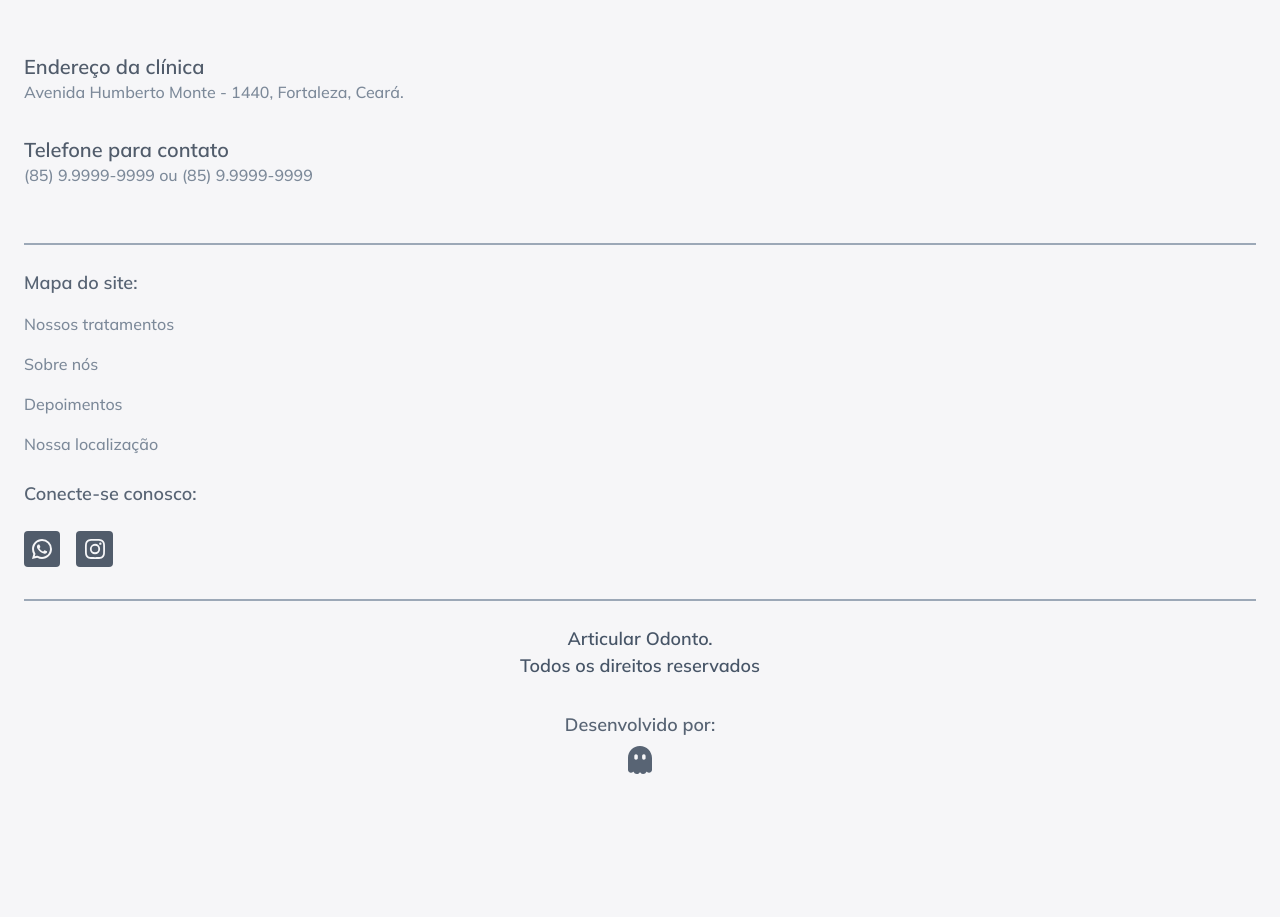
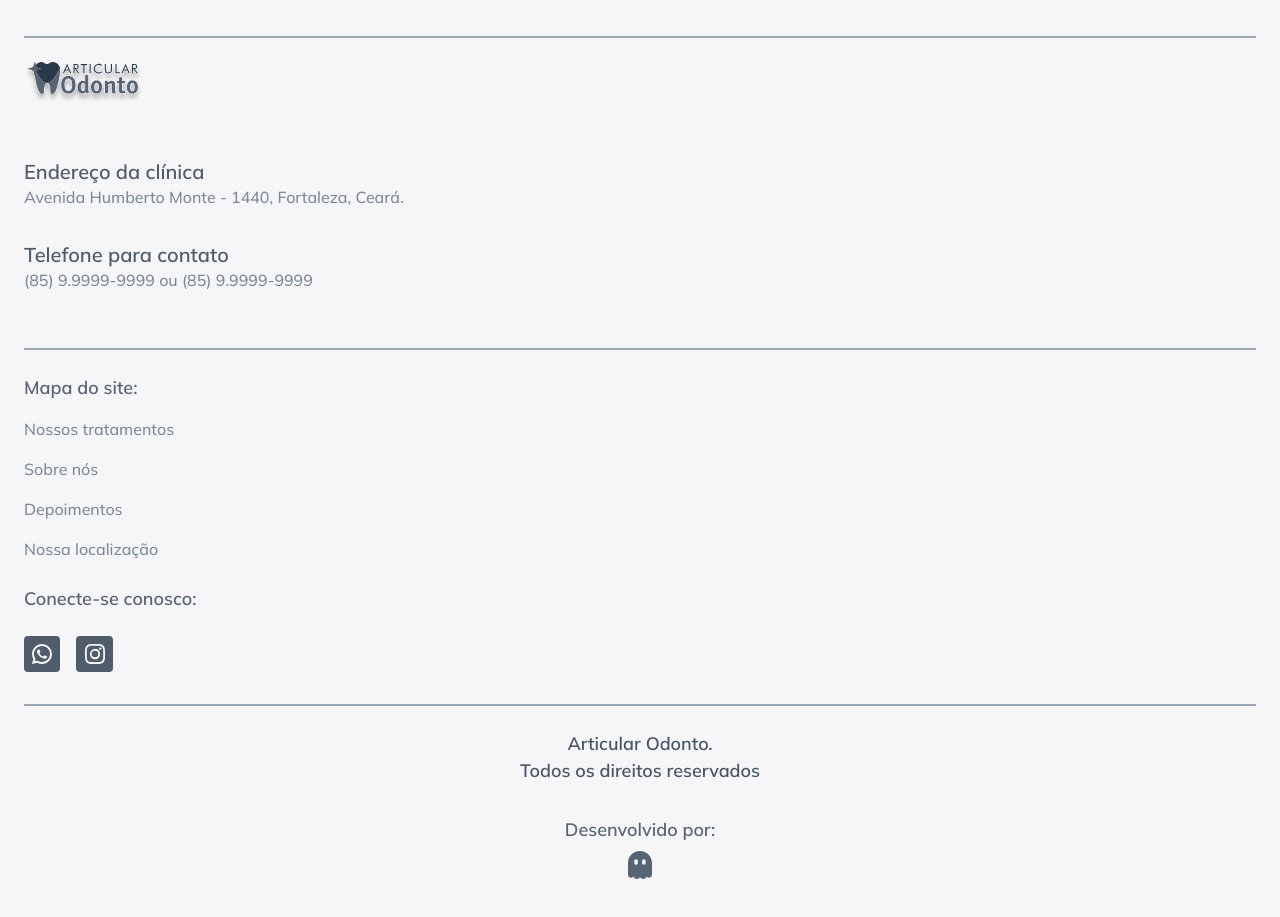
Before and after one commit to prenansb/articular-odonto, a Next.js app: page / in a window 1280 px wide. Shown: the part 2660-3577 px from the top of the page. Before the commit the page ends 3474 px from the top, so only its background shows below. Built offline with nearby package versions, Linux system fonts and the light colour scheme.

Commit message:
footer refactored

```diff
--- a/src/common/footer/copyrights/copyrights.styles.ts
+++ /dev/null
@@ -1,3 +0,0 @@
-import styled from 'styled-components'
-
-export const Container = styled.div``
--- a/src/common/footer/copyrights/copyrights.tsx
+++ b/src/common/footer/copyrights/copyrights.tsx
@@ -1,7 +1,18 @@
-import * as S from './copyrights.styles'
+import { GhostSvg } from '../svgs'
 
-export default function copyrights() {
+export default function Copyrights() {
   return (
-    <S.Container>copyrights</S.Container>
+    <>
+      <div className="border border-[#9ca8b7] " />
+      <div className="flex-col mt-[24px]">
+        <div className="font-semibold text-[18px] leading-[27px] text-[#475567] text-center">
+          Articular Odonto.
+          <br /> Todos os direitos reservados
+        </div>
+        <div className="flex flex-col items-center justify-center gap-[8px] mt-[32px] mb-[40px] text-[#586474] text-[18px] leading-[27px] font-semibold">
+          Desenvolvido por: <GhostSvg />
+        </div>
+      </div>
+    </>
   )
 }
--- a/src/common/footer/footer.tsx
+++ b/src/common/footer/footer.tsx
@@ -1,89 +1,13 @@
-import { LogoSvg, WhatsappSvg, InstagramSvg, GhostSvg } from './svgs'
-
-const routes = [
-  { name: 'Nossos tratamentos', path: '' },
-  { name: 'Sobre nós', path: '' },
-  { name: 'Depoimentos', path: '' },
-  { name: 'Nossa localização', path: '' },
-]
-
-const socials = [
-  { name: 'Whatsapp', icon: <WhatsappSvg /> },
-  { name: 'Instagram', icon: <InstagramSvg /> },
-]
+import { Copyrights, SiteMap, Informations } from '.'
 
 export default function Footer() {
   return (
     <footer className="mt-[64px] px-[24px]">
-      <div className="border border-[#9ca8b7] " />
+      <Informations />
 
-      <div className="flex justify-between items-center mt-[24px] mb-[56px]">
-        <LogoSvg />
-      </div>
+      <SiteMap />
 
-      <div>
-        <h4 className="font-semibold text-[20px] leading-[27px] text-[#515c6b]">
-          Endereço da clínica
-        </h4>
-        <span className="font-medium text-[16px] leading-[24px] text-[#7c8999]">
-          Avenida Humberto Monte - 1440, Fortaleza, Ceará.
-        </span>
-      </div>
-
-      <div className="mt-[32px] mb-[56px]">
-        <h4 className="font-semibold text-[20px] leading-[27px] text-[#515c6b]">
-          Telefone para contato
-        </h4>
-        <span className="font-medium text-[16px] leading-[24px] text-[#7c8999]">
-          (85) 9.9999-9999 ou (85) 9.9999-9999{' '}
-        </span>
-      </div>
-
-      <div className="border border-[#9ca8b7] " />
-
-      <div className="mt-[24px]">
-        <span className="font-semibold text-[18px] leading-[27px] text-[#586474] ">
-          Mapa do site:
-        </span>
-        <ul className="flex flex-col gap-[16px] mt-[16px]">
-          {routes.map(route => (
-            <li
-              className="font-medium text-[16px] leading-[24px] text-[#7c8999]"
-              key={route.name}
-            >
-              {route.name}
-            </li>
-          ))}
-        </ul>
-      </div>
-
-      <div className="mt-[24px] mb-[32px]">
-        <span className="mb-[16px] font-semibold text-[18px] leading-[27px] text-[#586474]">
-          Conecte-se conosco:
-        </span>
-        <ul className="flex items-center gap-[16px] mt-[24px]">
-          {socials.map(social => (
-            <li
-              className="flex justify-center items-center p-[8px] bg-[#515c6b] rounded-[4px]"
-              key={social.name}
-            >
-              {social.icon}
-            </li>
-          ))}
-        </ul>
-      </div>
-
-      <div className="border border-[#9ca8b7] " />
-
-      <div className="flex-col mt-[24px]">
-        <div className="font-semibold text-[18px] leading-[27px] text-[#475567] text-center">
-          Articular Odonto.
-          <br /> Todos os direitos reservados
-        </div>
-        <div className="flex flex-col items-center justify-center gap-[8px] mt-[32px] mb-[40px] text-[#586474] text-[18px] leading-[27px] font-semibold">
-          Desenvolvido por: <GhostSvg />
-        </div>
-      </div>
+      <Copyrights />
     </footer>
   )
 }
--- /dev/null
+++ b/src/common/footer/index.ts
@@ -0,0 +1,3 @@
+export { default as Copyrights } from './copyrights/copyrights'
+export { default as SiteMap } from './site-map/site-map'
+export { default as Informations } from './informations/informations'
--- a/src/common/footer/informations/informations.styles.ts
+++ /dev/null
@@ -1,3 +0,0 @@
-import styled from 'styled-components'
-
-export const Container = styled.div``
--- a/src/common/footer/informations/informations.tsx
+++ b/src/common/footer/informations/informations.tsx
@@ -1,5 +1,31 @@
-import * as S from './informations.styles'
+import { LogoSvg } from '../svgs'
 
-export default function copyrights() {
-  return <S.Container>copyrights</S.Container>
+export default function Informations() {
+  return (
+    <>
+      <div className="border border-[#9ca8b7] " />
+
+      <div className="flex justify-between items-center mt-[24px] mb-[56px]">
+        <LogoSvg />
+      </div>
+
+      <div>
+        <h4 className="font-semibold text-[20px] leading-[27px] text-[#515c6b]">
+          Endereço da clínica
+        </h4>
+        <span className="font-medium text-[16px] leading-[24px] text-[#7c8999]">
+          Avenida Humberto Monte - 1440, Fortaleza, Ceará.
+        </span>
+      </div>
+
+      <div className="mt-[32px] mb-[56px]">
+        <h4 className="font-semibold text-[20px] leading-[27px] text-[#515c6b]">
+          Telefone para contato
+        </h4>
+        <span className="font-medium text-[16px] leading-[24px] text-[#7c8999]">
+          (85) 9.9999-9999 ou (85) 9.9999-9999{' '}
+        </span>
+      </div>
+    </>
+  )
 }
--- /dev/null
+++ b/src/common/footer/site-map/site-map.tsx
@@ -0,0 +1,53 @@
+import { WhatsappSvg, InstagramSvg } from '../svgs'
+
+const routes = [
+  { name: 'Nossos tratamentos', path: '' },
+  { name: 'Sobre nós', path: '' },
+  { name: 'Depoimentos', path: '' },
+  { name: 'Nossa localização', path: '' },
+]
+
+const socials = [
+  { name: 'Whatsapp', icon: <WhatsappSvg /> },
+  { name: 'Instagram', icon: <InstagramSvg /> },
+]
+
+export default function SiteMap() {
+  return (
+    <>
+      <div className="border border-[#9ca8b7] " />
+
+      <div className="mt-[24px]">
+        <span className="font-semibold text-[18px] leading-[27px] text-[#586474] ">
+          Mapa do site:
+        </span>
+        <ul className="flex flex-col gap-[16px] mt-[16px]">
+          {routes.map(route => (
+            <li
+              className="font-medium text-[16px] leading-[24px] text-[#7c8999]"
+              key={route.name}
+            >
+              {route.name}
+            </li>
+          ))}
+        </ul>
+      </div>
+
+      <div className="mt-[24px] mb-[32px]">
+        <span className="mb-[16px] font-semibold text-[18px] leading-[27px] text-[#586474]">
+          Conecte-se conosco:
+        </span>
+        <ul className="flex items-center gap-[16px] mt-[24px]">
+          {socials.map(social => (
+            <li
+              className="flex justify-center items-center p-[8px] bg-[#515c6b] rounded-[4px]"
+              key={social.name}
+            >
+              {social.icon}
+            </li>
+          ))}
+        </ul>
+      </div>
+    </>
+  )
+}
--- a/src/layout/qualities/qualities.tsx
+++ b/src/layout/qualities/qualities.tsx
@@ -48,7 +48,7 @@ export default function Qualities() {
               <h5 className="text-[#F7F7F7] text-[16px] leading-[24px] font-semibold">
                 {topic.attribute}
               </h5>
-              <p className="text-[#F6F6F8] text-[14px] leading-[21px] font-normal text-center">
+              <p className="text-[#F6F6F8] text-[14px] leading-[21px] font-normal text-center max-w-[327px]">
                 {topic.description}
               </p>
             </li>
```
